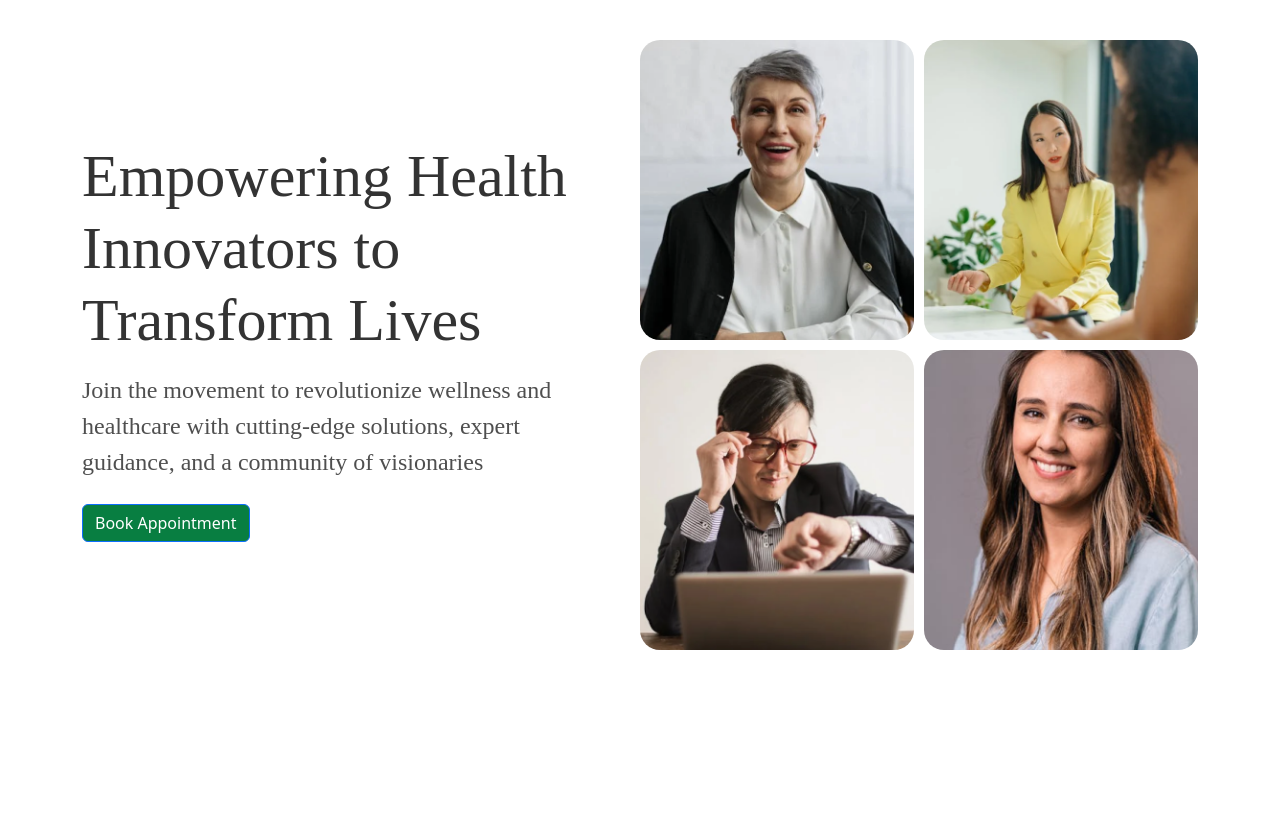
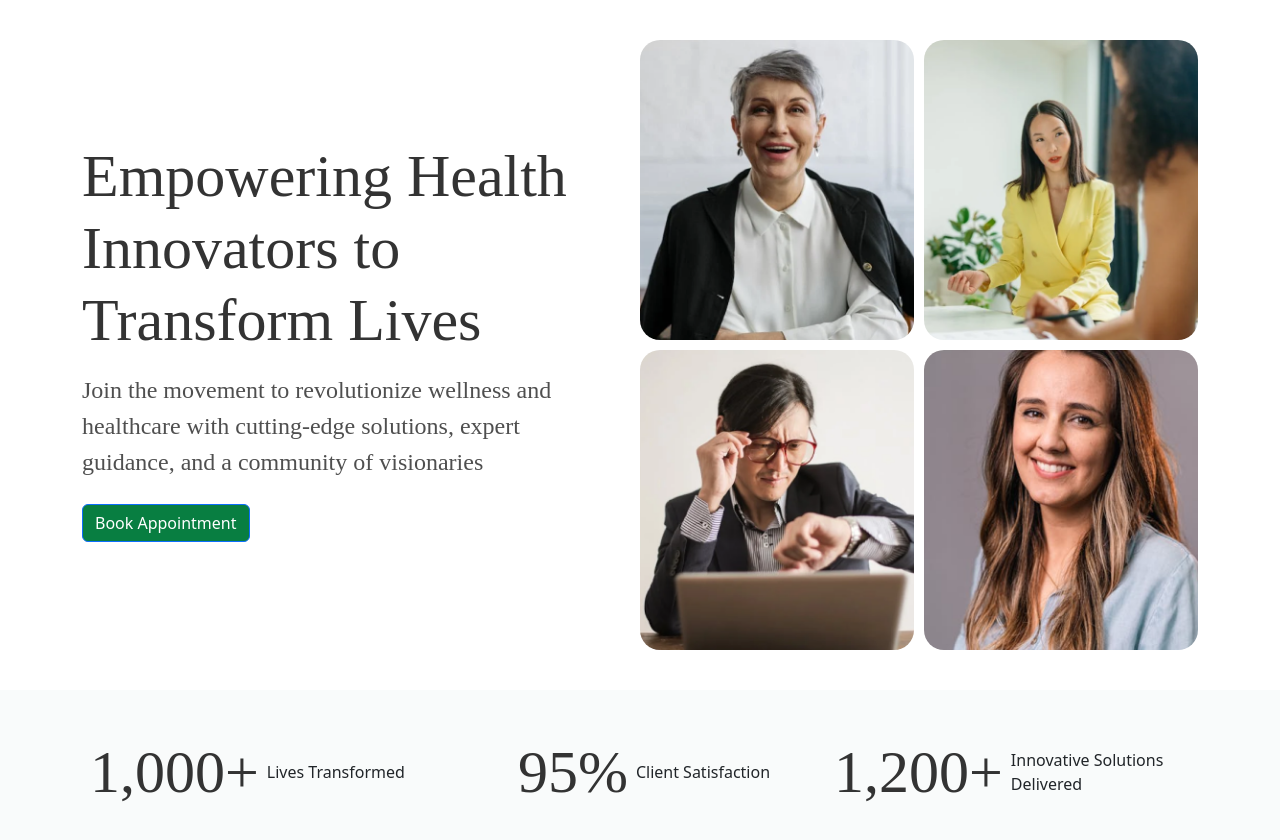
Before and after one commit to Technoyuga-Tech-Team/HTML-Healthplus, a React (Vite) app: page / in a window 1280 px wide. Shown: the top 840 px of the page. Before the commit the page ends 800 px from the top, so only its background shows below. Built offline with nearby package versions, Linux system fonts and the light colour scheme; a web font is replaced by a local one.

Commit message:
Design frame 2

```diff
--- a/src/constant/staticData.js
+++ b/src/constant/staticData.js
@@ -13,3 +13,17 @@ export const imagesForGrid = [{
     id: 4,
     name: LANDING_PAGE_IMAGES['4']
 },]
+
+export const secondFrameConstants = [{
+    id:1,
+    number:"1,000+",
+    text:"Lives Transformed"
+},{
+    id:2,
+    number:"95%",
+    text:"Client Satisfaction"
+},{
+    id:3,
+    number:"1,200+",
+    text:"Innovative Solutions Delivered"
+}]
--- a/src/layouts/home/Frame2.jsx
+++ b/src/layouts/home/Frame2.jsx
@@ -1,8 +1,20 @@
+import { secondFrameConstants } from '@/constant/staticData'
 import React from 'react'
 
 const Frame2 = () => {
   return (
-    <div>Frame2</div>
+    <div className='sf-main-wrapper'>
+      <div className='sf-main-wrapper-inner container'>
+        {secondFrameConstants?.map((d, i) => {
+          return (
+            <div key={i} className='sf-main-wrapper-inner-inner my-3'>
+              <div className=' dark-font font-size1 font-color1 line-height1 px-2'>{d?.number}</div>
+              <div>{d?.text}</div>
+            </div>
+          )
+        })}
+      </div>
+    </div>
   )
 }
 
--- a/src/layouts/home/index.css
+++ b/src/layouts/home/index.css
@@ -18,11 +18,8 @@
 .ff-grid-wrapper {
     display: grid;
     grid-template-columns: repeat(2, 1fr);
-    /* Creates 2 equal columns */
     grid-template-rows: repeat(2, 1fr);
-    /* Creates 2 equal rows */
     gap: 10px;
-    /* Optional: space between grid items */
 }
 
 .ff-grid-wrapper div img {
@@ -31,6 +28,28 @@
     object-fit: cover;
     border-radius: 20px;
 }
+
+/* second frame */
+.sf-main-wrapper {
+    background-color: var(--secondary-color);
+    padding: 30px;
+    margin: 40px 0;
+}
+
+.sf-main-wrapper-inner {
+    display: grid;
+    grid-template-columns: repeat(3, 1fr);
+}
+
+.sf-main-wrapper-inner-inner {
+    display: flex;
+    align-items: center;
+}
+
+.sf-main-wrapper-inner div:nth-child(2) {
+    justify-content: center;
+}
+
 
 /* media query */
 @media only screen and (max-width: 991px) {
@@ -47,4 +66,13 @@
         width: 100%;
     }
 
+    .sf-main-wrapper-inner-inner {
+        flex-direction: column;
+    }
+
+    .sf-main-wrapper-inner {
+        grid-template-columns: 1fr;
+    }
 }
+
+@media only screen and (min-width: 571px) and (max-width: 991px) {}
--- a/src/layouts/home/index.jsx
+++ b/src/layouts/home/index.jsx
@@ -1,10 +1,12 @@
 import React from 'react'
 import Frame1 from './Frame1'
 import './index.css'
+import Frame2 from './Frame2'
 const Home = () => {
   return (
     <>
     <Frame1/>
+    <Frame2 />
     </>
   )
 }
```
